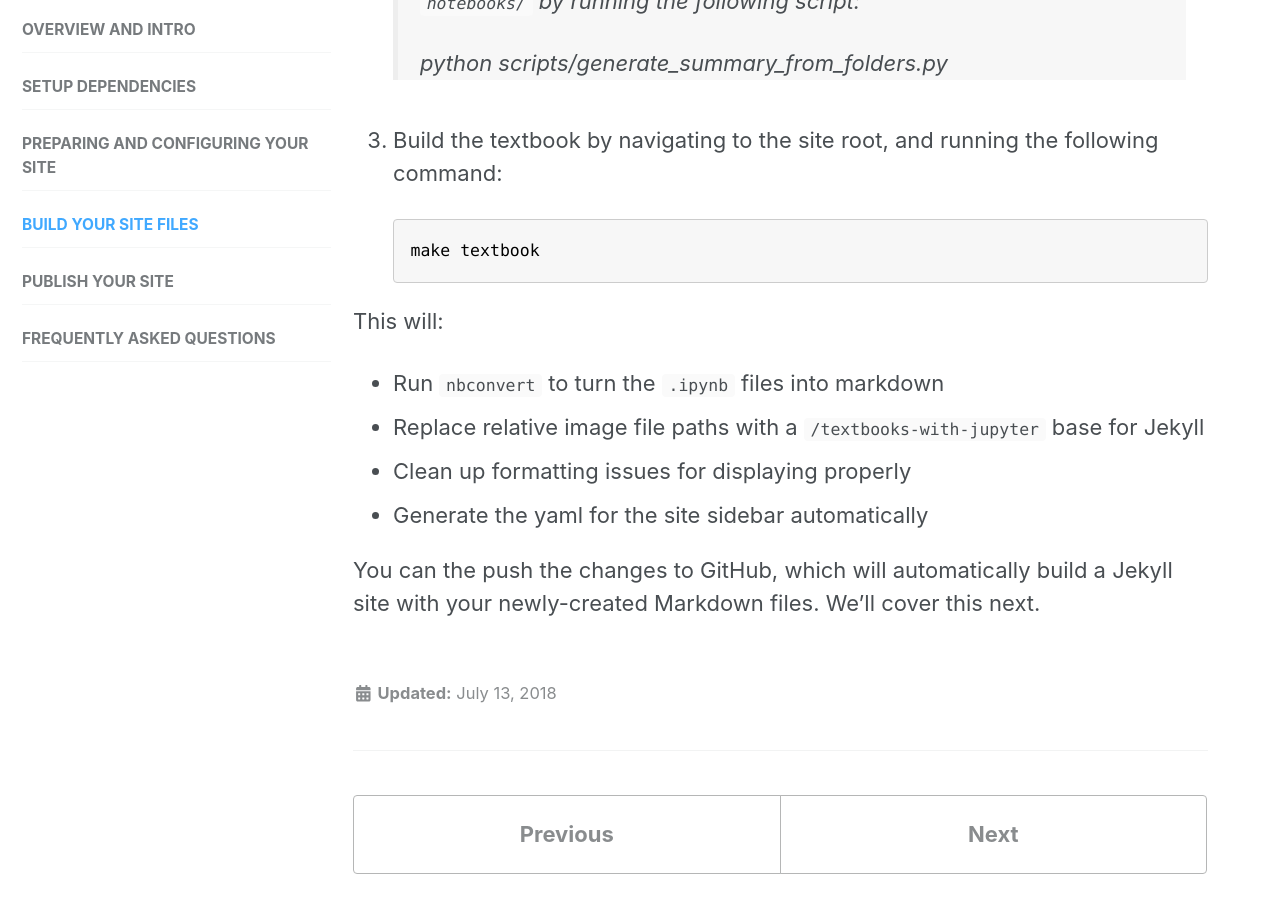
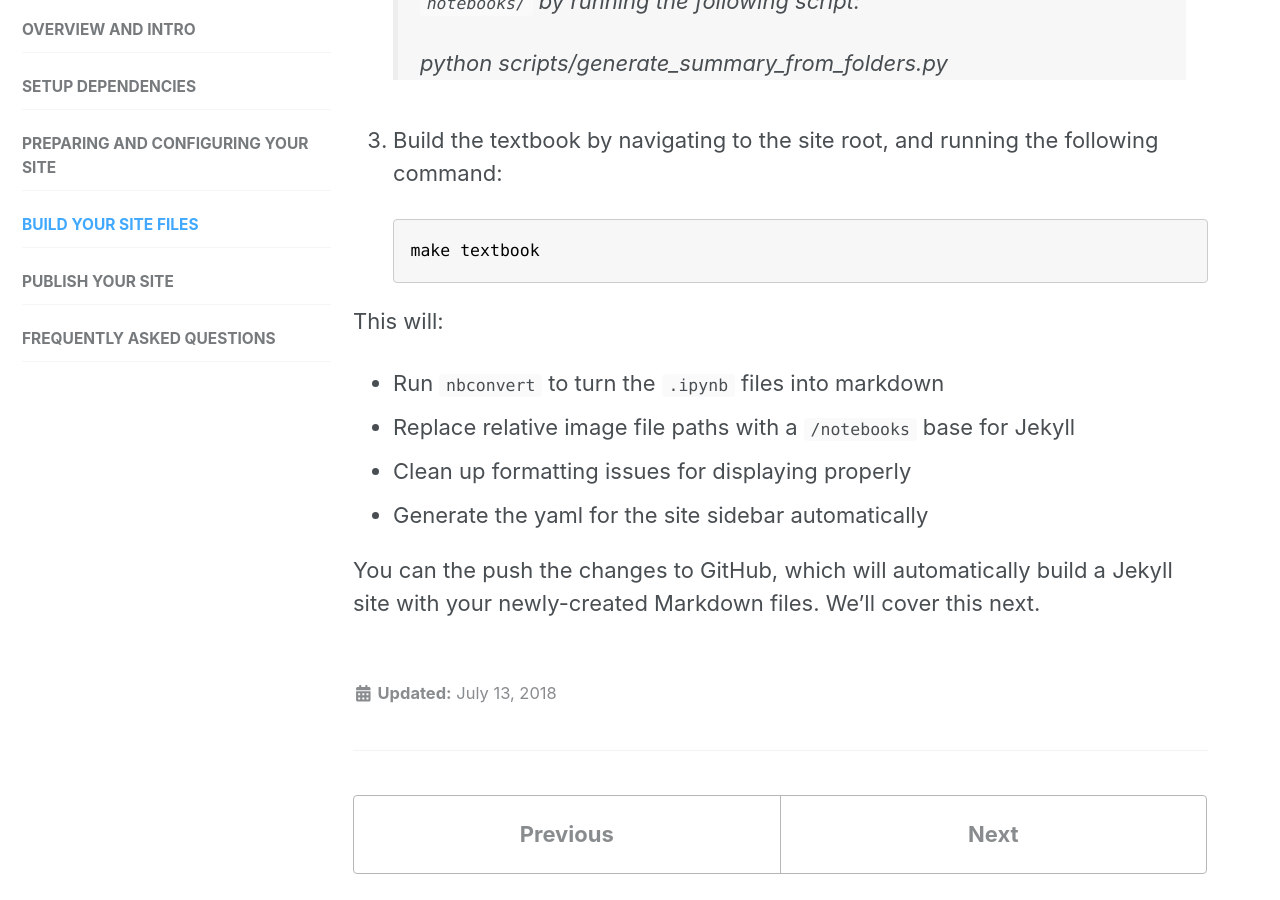
Before and after one commit to ruboerner/notebooks, a Jekyll site: the page built from _guide/04_build.md, in a window 1280 px wide and 900 px high, scrolled down 671 px. Built offline with Jekyll 4.4.1, drawn with Linux system fonts in a browser that asks for light colours; nearby versions of some CDN libraries; comment, search, counter and statistics services are not loaded.

Commit message:
Change _config.yml

```diff
--- a/_config.yml
+++ b/_config.yml
@@ -6,8 +6,8 @@ title                    : "Textbooks with Jupyter"
 title_separator          : "-"
 name                     : "Chris Holdgraf"
 description              : ""
-url                      : "https://predictablynoisy.com" # the base hostname & protocol for your site e.g. "https://mmistakes.github.io"
-baseurl                  : "/textbooks-with-jupyter" # the subpath of your site, e.g. "/blog". Defaults to "/"
+url                      : "https://ruboerner.github.io" # the base hostname & protocol for your site e.g. "https://mmistakes.github.io"
+baseurl                  : "/notebooks" # the subpath of your site, e.g. "/blog". Defaults to "/"
 repository               : # GitHub username/repo-name for this site
 teaser                   : # path of fallback teaser image, e.g. "/assets/images/500x300.png"
 footer                   : false # Whether to include a footer with the built site
@@ -18,8 +18,8 @@ hub_url                  : "https://mybinder.org"  # The URL for your JupyterHub
 hub_name                 : "JupyterHub"  # The name of your JupyterHub (used for the button in the NavBar. If an empty string, no button is shown)
 hub_type                 : "binder"  # ['binder', 'jupyterhub']  Whether to build interact links for a BinderHub or a JupyterHub
 textbook_repo_base       : "https://github.com/"  # The site on which the textbook repository is hosted
-textbook_repo_org        : "choldgraf"  # The username or organization that owns this repository
-textbook_repo_name       : "textbooks-with-jupyter"  # The name of the repository on the web
+textbook_repo_org        : "ruboerner"  # The username or organization that owns this repository
+textbook_repo_name       : "notebooks"  # The name of the repository on the web
 textbook_repo_branch     : "master"  # The branch on which your textbook is hosted.
 number_chapters          : false  # Whether to number the chapers in the sidebar for the textbook
 chapter_titles           : true  # Whether to include the title of the chapter at the top of each chapter
```
